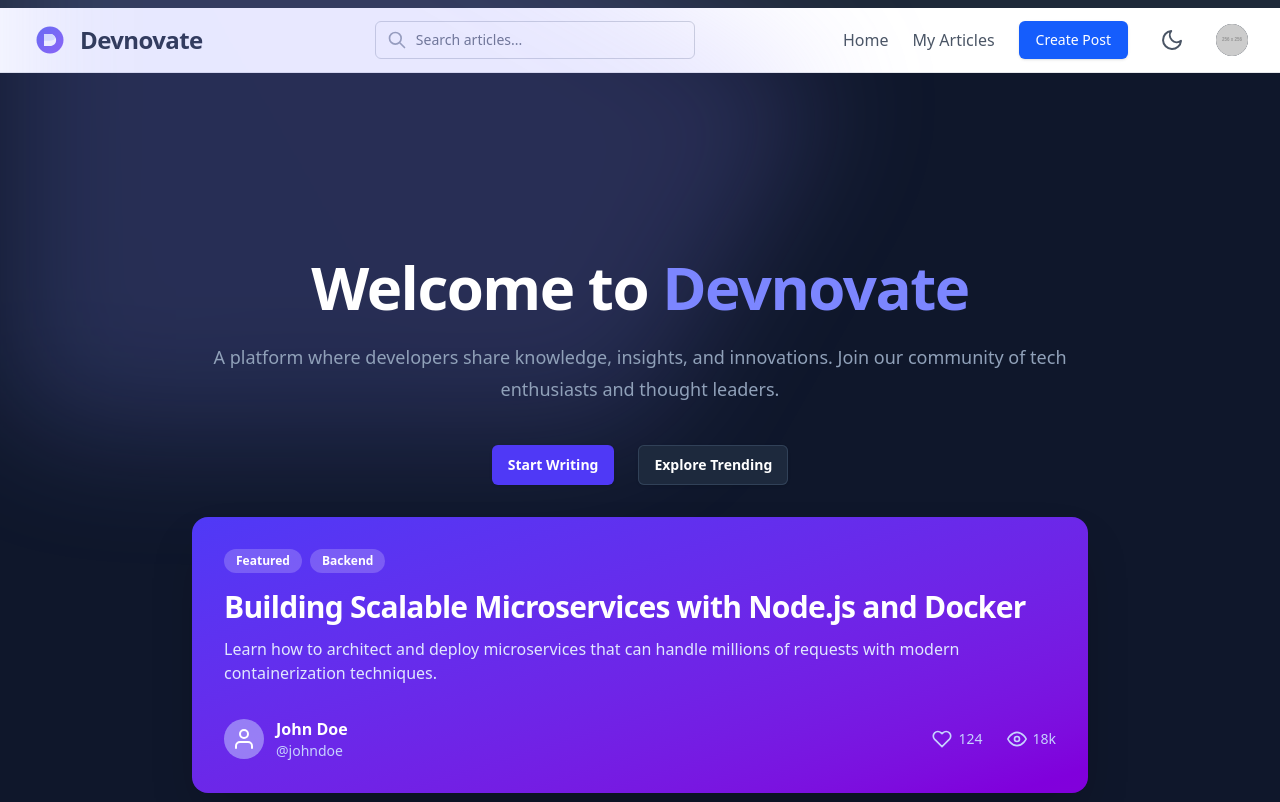
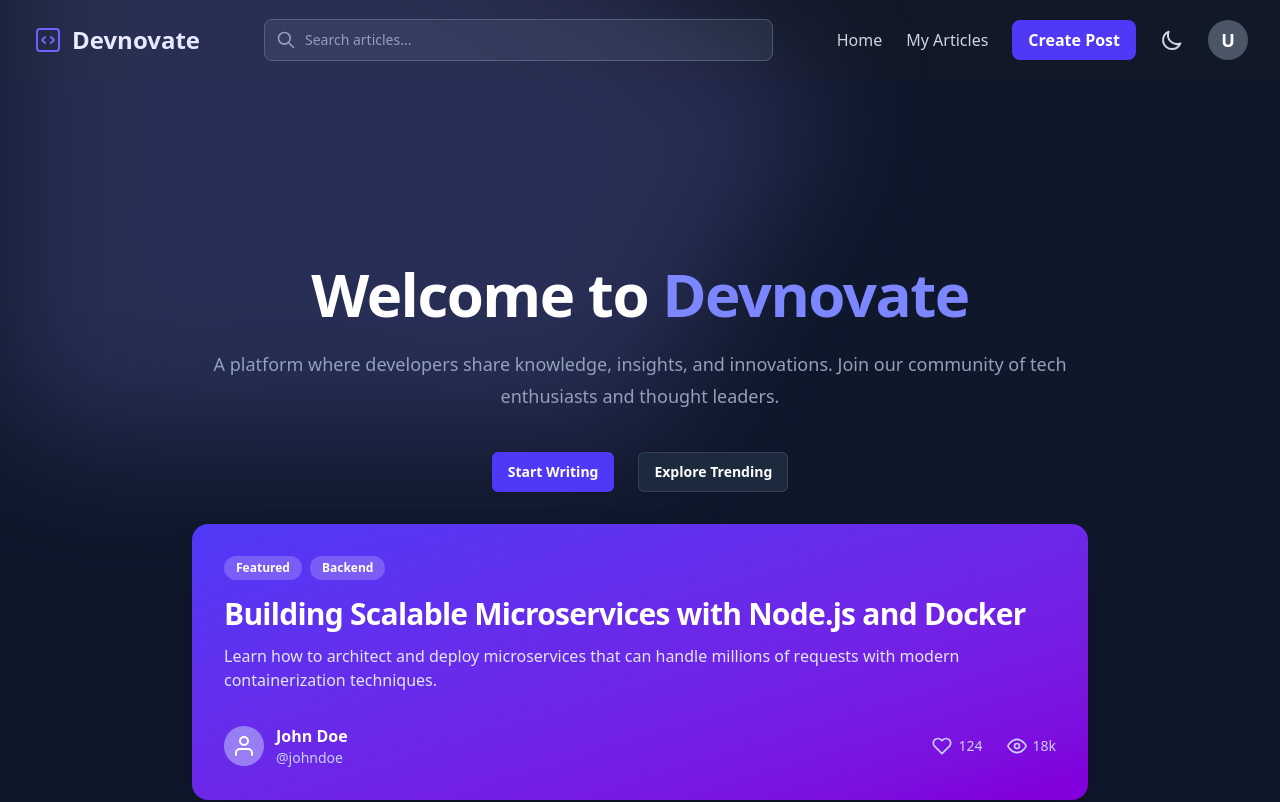
Before and after one commit to ayushsingh2005-coder/Authentication-fullstack, a React (Vite) app in the folder my-app/: page /dashboard in a window 1280 px wide. Shown: the top 802 px of the page. Built offline with nearby package versions, Linux system fonts and the light colour scheme; sample sign-in values are in the browser's storage.

Commit message:
file added

```diff
--- a/my-app/src/components/Navbar.jsx
+++ b/my-app/src/components/Navbar.jsx
@@ -1,199 +1,136 @@
 import React, { useState, useEffect, useRef } from 'react';
 
-// SVG Icons
-const SearchIcon = () => (
-  <svg className="w-5 h-5 text-gray-400" fill="none" stroke="currentColor" viewBox="0 0 24 24" xmlns="http://www.w3.org/2000/svg">
-    <path strokeLinecap="round" strokeLinejoin="round" strokeWidth="2" d="M21 21l-6-6m2-5a7 7 0 11-14 0 7 7 0 0114 0z"></path>
+// SVG Icon for the logo
+const LogoIcon = () => (
+    <svg className="h-8 w-8 text-indigo-500" xmlns="http://www.w3.org/2000/svg" fill="none" viewBox="0 0 24 24" strokeWidth="1.5" stroke="currentColor">
+       <path strokeLinecap="round" strokeLinejoin="round" d="M14.25 9.75L16.5 12l-2.25 2.25m-4.5 0L7.5 12l2.25-2.25M6 20.25h12A2.25 2.25 0 0020.25 18V6A2.25 2.25 0 0018 3.75H6A2.25 2.25 0 003.75 6v12A2.25 2.25 0 006 20.25z" />
     </svg>
 );
 
-const SunIcon = () => (
-  <svg xmlns="http://www.w3.org/2000/svg" width="24" height="24" viewBox="0 0 24 24" fill="none" stroke="currentColor" strokeWidth="2" strokeLinecap="round" strokeLinejoin="round" className="w-6 h-6">
-    <circle cx="12" cy="12" r="5"></circle>
-    <line x1="12" y1="1" x2="12" y2="3"></line>
-    <line x1="12" y1="21" x2="12" y2="23"></line>
-    <line x1="4.22" y1="4.22" x2="5.64" y2="5.64"></line>
-    <line x1="18.36" y1="18.36" x2="19.78" y2="19.78"></line>
-    <line x1="1" y1="12" x2="3" y2="12"></line>
-    <line x1="21" y1="12" x2="23" y2="12"></line>
-    <line x1="4.22" y1="19.78" x2="5.64" y2="18.36"></line>
-    <line x1="18.36" y1="5.64" x2="19.78" y2="4.22"></line>
+// SVG Icon for search
+const SearchIcon = () => (
+    <svg className="h-5 w-5 text-gray-400" xmlns="http://www.w3.org/2000/svg" fill="none" viewBox="0 0 24 24" strokeWidth="2" stroke="currentColor">
+      <path strokeLinecap="round" strokeLinejoin="round" d="M21 21l-6-6m2-5a7 7 0 11-14 0 7 7 0 0114 0z" />
     </svg>
 );
 
-const MoonIcon = () => (
-  <svg xmlns="http://www.w3.org/2000/svg" width="24" height="24" viewBox="0 0 24 24" fill="none" stroke="currentColor" strokeWidth="2" strokeLinecap="round" strokeLinejoin="round" className="w-6 h-6">
-    <path d="M21 12.79A9 9 0 1 1 11.21 3 7 7 0 0 0 21 12.79z"></path>
+// SVG Icon for theme toggle
+const ThemeIcon = () => (
+     <svg className="h-6 w-6" fill="none" stroke="currentColor" viewBox="0 0 24 24" xmlns="http://www.w3.org/2000/svg"><path strokeLinecap="round" strokeLinejoin="round" strokeWidth="2" d="M20.354 15.354A9 9 0 018.646 3.646 9.003 9.003 0 0012 21a9.003 9.003 0 008.354-5.646z"></path></svg>
+);
+
+// SVG Icon for mobile menu
+const MobileMenuIcon = () => (
+    <svg className="block h-6 w-6" xmlns="http://www.w3.org/2000/svg" fill="none" viewBox="0 0 24 24" stroke="currentColor" aria-hidden="true">
+        <path strokeLinecap="round" strokeLinejoin="round" strokeWidth="2" d="M4 6h16M4 12h16m-7 6h7" />
     </svg>
 );
 
-const DevnovateLogo = () => (
-  <svg width="36" height="36" viewBox="0 0 48 48" fill="none" xmlns="http://www.w3.org/2000/svg">
-    <defs>
-      <linearGradient id="logoGradient" x1="0%" y1="0%" x2="100%" y2="100%">
-        <stop offset="0%" style={{ stopColor: '#6366F1', stopOpacity: 1 }} />
-        <stop offset="100%" style={{ stopColor: '#8B5CF6', stopOpacity: 1 }} />
-      </linearGradient>
-    </defs>
-    <path d="M24 6C14.0589 6 6 14.0589 6 24C6 33.9411 14.0589 42 24 42C33.9411 42 42 33.9411 42 24C42 14.0589 33.9411 6 24 6Z" fill="url(#logoGradient)" />
-    <path d="M29.6569 18.3431C32.1213 20.8076 33 24.5 31.5 27.5C30 30.5 26.5 32 23 32H16V16H23C25.7614 16 28.3161 16.5517 29.6569 18.3431Z" fill="white" />
-    <path d="M23 25H16V16H23C25.7614 16 28.3161 16.5517 29.6569 18.3431C30.4137 19.165 30.7071 20.5 30.5 21.5C30.2929 22.5 29.6569 23.5 28.2426 24.1213C26.8284 24.7426 25.0858 25 23 25Z" fill="#E0E7FF" />
-  </svg>
-);
+const Navbars = () => {
+    // State to manage the visibility of the profile dropdown
+    const [isProfileOpen, setProfileOpen] = useState(false);
+    // State to manage the visibility of the mobile menu
+    const [isMobileMenuOpen, setMobileMenuOpen] = useState(false);
 
-function Navbar() {
-  const [isDarkMode, setIsDarkMode] = useState(false);
-  const [isProfileOpen, setIsProfileOpen] = useState(false);
-  const [isMobileMenuOpen, setIsMobileMenuOpen] = useState(false);
-  const profileRef = useRef(null);
+    // Ref for the profile dropdown to detect clicks outside
+    const profileDropdownRef = useRef(null);
 
-  useEffect(() => {
-    if (isDarkMode) {
-      document.documentElement.classList.add('dark');
-    } else {
-      document.documentElement.classList.remove('dark');
-    }
-  }, [isDarkMode]);
-
-  // Close profile dropdown when clicking outside
+    // This effect handles closing the profile dropdown when a click occurs outside of it
     useEffect(() => {
         function handleClickOutside(event) {
-      if (profileRef.current && !profileRef.current.contains(event.target)) {
-        setIsProfileOpen(false);
+            if (profileDropdownRef.current && !profileDropdownRef.current.contains(event.target)) {
+                setProfileOpen(false);
             }
         }
+        // Bind the event listener
         document.addEventListener("mousedown", handleClickOutside);
         return () => {
+            // Unbind the event listener on clean up
             document.removeEventListener("mousedown", handleClickOutside);
         };
-  }, [profileRef]);
+    }, [profileDropdownRef]);
+
+    // --- API Call Handlers ---
+    // You can replace these console.log statements with your actual API calls
+    const handleProfileClick = () => console.log('API Call: Fetch Profile Data');
+    const handleTemplatesClick = () => console.log('API Call: Fetch Post Templates');
+    const handleLogoutClick = () => console.log('API Call: Logout User');
+
 
     return (
-    <div className="bg-white dark:bg-gray-900 font-sans transition-colors">
-      {/* Top decorative bar */}
-      <div className="h-2 bg-gray-800 dark:bg-gray-700"></div>
-
-      {/* Main Navbar */}
-      <nav className="border-b border-gray-200 dark:border-gray-700">
-        <div className="container mx-auto px-4 sm:px-6 lg:px-8">
-          <div className="flex items-center justify-between h-16">
-
-            {/* Logo Section */}
-            <div className="flex-shrink-0 flex items-center">
-              <DevnovateLogo />
-              <span className="ml-3 text-2xl font-bold text-gray-800 dark:text-gray-200 tracking-tight">Devnovate</span>
+        <nav className="bg-[#111827] text-white shadow-lg">
+            <div className="max-w-screen-xl mx-auto px-4 sm:px-6 lg:px-8">
+                <div className="flex items-center justify-between h-20">
+                    {/* Left Section: Logo */}
+                    <div className="flex items-center">
+                        <div className="flex-shrink-0 flex items-center gap-2 cursor-pointer">
+                            <LogoIcon />
+                            <span className="text-2xl font-bold text-white">Devnovate</span>
+                        </div>
                     </div>
 
-            {/* Search Bar Section */}
-            <div className="flex-1 flex justify-center px-2 lg:ml-6 lg:justify-center">
-              <div className="w-full max-w-lg lg:max-w-xs">
-                <label htmlFor="search" className="sr-only">Search</label>
-                <div className="relative">
+                    {/* Middle Section: Search Bar */}
+                    <div className="hidden md:flex flex-1 justify-center px-8 lg:px-16">
+                        <div className="relative w-full max-w-lg">
                             <div className="absolute inset-y-0 left-0 pl-3 flex items-center pointer-events-none">
                                 <SearchIcon />
                             </div>
-                  <input
-                    id="search"
-                    name="search"
-                    className="block w-full pl-10 pr-3 py-2 border border-gray-300 dark:border-gray-600 rounded-md leading-5 bg-white dark:bg-gray-800 text-gray-900 dark:text-gray-300 placeholder-gray-500 dark:placeholder-gray-400 focus:outline-none focus:placeholder-gray-400 focus:ring-1 focus:ring-blue-500 focus:border-blue-500 sm:text-sm"
-                    placeholder="Search articles..."
-                    type="search"
-                  />
-                </div>
+                            <input type="text" placeholder="Search articles..." className="search-input bg-[#1F2937] border border-gray-600 text-white placeholder-gray-400 text-sm rounded-lg focus:ring-indigo-500 focus:border-indigo-500 block w-full pl-10 p-2.5 transition duration-300 ease-in-out" />
                         </div>
                     </div>
 
-            {/* Links and Actions Section */}
+                    {/* Right Section: Links, Button, and Profile */}
                     <div className="hidden md:flex items-center space-x-6">
-              <a href="#" className="text-gray-600 dark:text-gray-300 hover:text-blue-600 dark:hover:text-blue-400 font-medium transition-colors">Home</a>
-              <a href="#" className="text-gray-600 dark:text-gray-300 hover:text-blue-600 dark:hover:text-blue-400 font-medium transition-colors">My Articles</a>
-              <a href="#" className="inline-flex items-center px-4 py-2 border border-transparent text-sm font-medium rounded-md shadow-sm text-white bg-blue-600 hover:bg-blue-700 focus:outline-none focus:ring-2 focus:ring-offset-2 focus:ring-blue-500 transition-colors">
-                Create Post
-              </a>
-              <button onClick={() => setIsDarkMode(!isDarkMode)} className="p-2 rounded-full text-gray-600 dark:text-gray-300 hover:bg-gray-100 dark:hover:bg-gray-800 transition-colors">
-                {isDarkMode ? <SunIcon /> : <MoonIcon />}
+                        <a href="#" className="text-gray-300 hover:text-white transition duration-150 ease-in-out">Home</a>
+                        <a href="#" className="text-gray-300 hover:text-white transition duration-150 ease-in-out">My Articles</a>
+                        <button className="bg-indigo-600 hover:bg-indigo-700 text-white font-semibold py-2 px-4 rounded-lg transition duration-300 ease-in-out">Create Post</button>
+                        <button className="text-gray-300 hover:text-white">
+                           <ThemeIcon />
                         </button>
 
                         {/* Profile Dropdown */}
-              <div className="relative" ref={profileRef}>
-                <div>
-                  <button onClick={() => setIsProfileOpen(!isProfileOpen)} type="button" className="max-w-xs bg-gray-800 rounded-full flex items-center text-sm focus:outline-none focus:ring-2 focus:ring-offset-2 focus:ring-offset-gray-800 focus:ring-white" id="user-menu-button" aria-expanded="false" aria-haspopup="true">
-                    <span className="sr-only">Open user menu</span>
-                    <img className="h-8 w-8 rounded-full" src="https://placehold.co/256x256/E0E7FF/4F46E5?text=U" alt="User profile" />
+                        <div className="relative" ref={profileDropdownRef}>
+                            <button onClick={() => setProfileOpen(!isProfileOpen)} className="flex items-center justify-center h-10 w-10 bg-gray-600 rounded-full text-white font-bold text-lg focus:outline-none focus:ring-2 focus:ring-offset-2 focus:ring-offset-gray-800 focus:ring-white">
+                                U
                             </button>
-                </div>
                             {isProfileOpen && (
-                  <div className="origin-top-right absolute right-0 mt-2 w-48 rounded-md shadow-lg py-1 bg-white dark:bg-gray-800 ring-1 ring-black ring-opacity-5 focus:outline-none" role="menu" aria-orientation="vertical" aria-labelledby="user-menu-button" tabIndex="-1">
-                    <button
-                      onClick={() => console.log("Go to Profile")}
-                      className="block w-full text-left px-4 py-2 text-sm text-gray-700 dark:text-gray-200 hover:bg-gray-100 dark:hover:bg-gray-700"
-                      role="menuitem"
-                    >
-                      Your Profile
-                    </button>
-                    <button
-                      onClick={() => console.log("Logging out...")}
-                      className="block w-full text-left px-4 py-2 text-sm text-red-600 hover:bg-red-100 dark:hover:bg-red-700"
-                      role="menuitem"
-                    >
-                      Sign out
-                    </button>
+                                <div className="origin-top-right absolute right-0 mt-2 w-48 rounded-md shadow-lg py-1 bg-[#1F2937] ring-1 ring-black ring-opacity-5">
+                                    <a href="#" onClick={handleProfileClick} className="block px-4 py-2 text-sm text-gray-300 hover:bg-gray-600">Profile</a>
+                                    <a href="#" onClick={handleTemplatesClick} className="block px-4 py-2 text-sm text-gray-300 hover:bg-gray-600">My post templates</a>
+                                    <a href="#" onClick={handleLogoutClick} className="block px-4 py-2 text-sm text-gray-300 hover:bg-gray-600">Logout</a>
                                 </div>
                             )}
                         </div>
                     </div>
 
                     {/* Mobile Menu Button */}
-            <div className="flex md:hidden">
-              <button onClick={() => setIsMobileMenuOpen(!isMobileMenuOpen)} type="button" className="inline-flex items-center justify-center p-2 rounded-md text-gray-400 hover:text-white hover:bg-gray-700 focus:outline-none focus:ring-2 focus:ring-inset focus:ring-white" aria-controls="mobile-menu" aria-expanded="false">
+                    <div className="md:hidden flex items-center">
+                        <button onClick={() => setMobileMenuOpen(!isMobileMenuOpen)} className="inline-flex items-center justify-center p-2 rounded-md text-gray-400 hover:text-white hover:bg-gray-700 focus:outline-none focus:ring-2 focus:ring-inset focus:ring-white">
                             <span className="sr-only">Open main menu</span>
-                <svg className={`${isMobileMenuOpen ? 'hidden' : 'block'} h-6 w-6`} xmlns="http://www.w3.org/2000/svg" fill="none" viewBox="0 0 24 24" stroke="currentColor" aria-hidden="true">
-                  <path strokeLinecap="round" strokeLinejoin="round" strokeWidth="2" d="M4 6h16M4 12h16M4 18h16" />
-                </svg>
-                <svg className={`${isMobileMenuOpen ? 'block' : 'hidden'} h-6 w-6`} xmlns="http://www.w3.org/2000/svg" fill="none" viewBox="0 0 24 24" stroke="currentColor" aria-hidden="true">
-                  <path strokeLinecap="round" strokeLinejoin="round" strokeWidth="2" d="M6 18L18 6M6 6l12 12" />
-                </svg>
-              </button>
-            </div>
-
-          </div>
-        </div>
-
-        {/* Mobile Menu */}
-        {isMobileMenuOpen && (
-          <div className="md:hidden" id="mobile-menu">
-            <div className="px-2 pt-2 pb-3 space-y-1 sm:px-3">
-              <a href="#" className="text-gray-300 hover:bg-gray-700 hover:text-white block px-3 py-2 rounded-md text-base font-medium">Home</a>
-              <a href="#" className="text-gray-300 hover:bg-gray-700 hover:text-white block px-3 py-2 rounded-md text-base font-medium">My Articles</a>
-              <a href="#" className="text-gray-300 hover:bg-gray-700 hover:text-white block px-3 py-2 rounded-md text-base font-medium">Create Post</a>
-            </div>
-            <div className="pt-4 pb-3 border-t border-gray-700">
-              <div className="flex items-center px-5">
-                <div className="flex-shrink-0">
-                  <img className="h-10 w-10 rounded-full" src="https://placehold.co/256x256/E0E7FF/4F46E5?text=U" alt="" />
-                </div>
-                <div className="ml-3">
-                  <div className="text-base font-medium leading-none text-white">User Name</div>
-                  <div className="text-sm font-medium leading-none text-gray-400">user@example.com</div>
-                </div>
-                <button onClick={() => setIsDarkMode(!isDarkMode)} className="ml-auto p-2 rounded-full text-gray-400 hover:text-white hover:bg-gray-700">
-                  {isDarkMode ? <SunIcon /> : <MoonIcon />}
-                </button>
-              </div>
-              <div className="mt-3 px-2 space-y-1">
-                <button className="block w-full text-left px-3 py-2 rounded-md text-base font-medium text-gray-400 hover:text-white hover:bg-gray-700">
-                  Your Profile
-                </button>
-                <button className="block w-full text-left px-3 py-2 rounded-md text-base font-medium text-red-500 hover:text-white hover:bg-red-700">
-                  Sign out
+                            <MobileMenuIcon />
                         </button>
                     </div>
                 </div>
             </div>
+
+            {/* Mobile Menu, show/hide based on menu state. */}
+            {isMobileMenuOpen && (
+                 <div className="md:hidden">
+                    <div className="px-2 pt-2 pb-3 space-y-1 sm:px-3">
+                        <a href="#" className="text-gray-300 hover:bg-gray-700 hover:text-white block px-3 py-2 rounded-md text-base font-medium">Home</a>
+                        <a href="#" className="text-gray-300 hover:bg-gray-700 hover:text-white block px-3 py-2 rounded-md text-base font-medium">My Articles</a>
+                        <button className="w-full text-left bg-indigo-600 hover:bg-indigo-700 text-white font-semibold py-2 px-3 rounded-lg transition duration-300 ease-in-out">Create Post</button>
+                    </div>
+                </div>
             )}
         </nav>
-    </div>
     );
+};
+
+
+export default function Navbar() {
+  return (
+       <Navbars />
+
+  )
 }
-
-export default Navbar;
```
Also changed, not shown: my-app/src/components/Footer.jsx (+3 -6 lines). Lines whose indentation alone changed are shown as unchanged.
